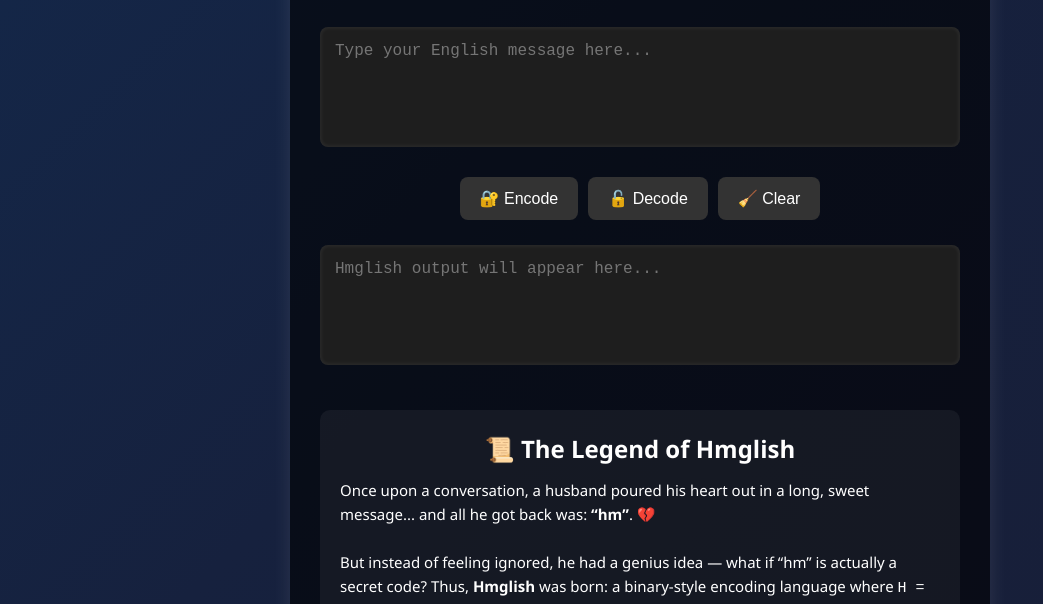
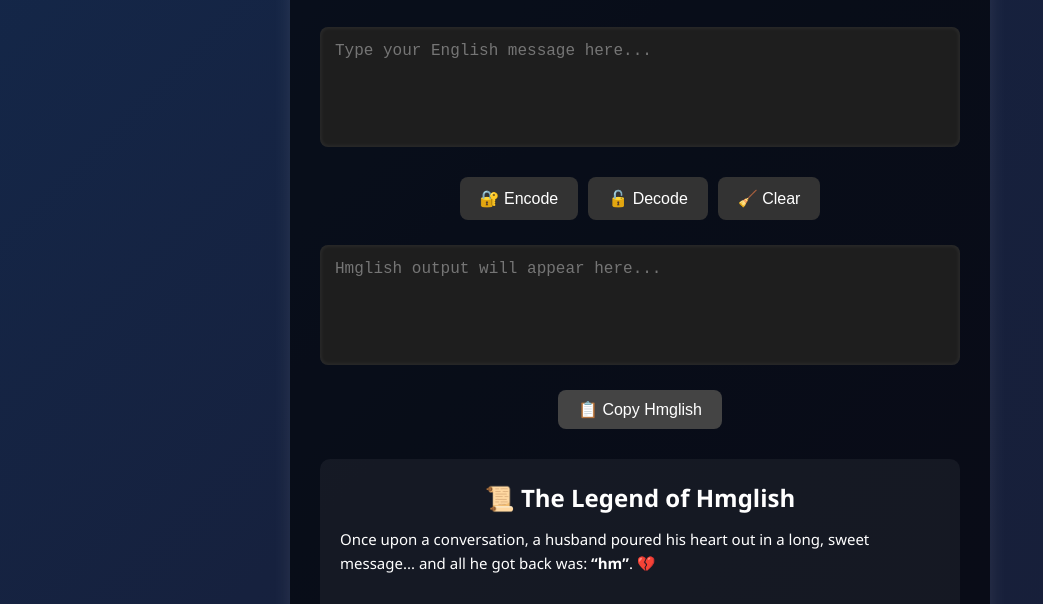
Before and after one commit to SohaibZa/Hmglish_Translator, a plain HTML site: page index.html in a window 1280 px wide. Shown: the part 140-744 px from the top of the page, without its empty margins (0-1043 px from the left). Drawn offline with Linux system fonts and the light colour scheme.

Commit message:
Copy Btn added

```diff
--- a/index.html
+++ b/index.html
@@ -23,6 +23,7 @@
 
 
     <textarea id="outputText" placeholder="Hmglish output will appear here..." readonly></textarea>
+    <button class="copy-btn" onclick="copyOutput()">📋 Copy Hmglish</button>
 
     <div class="about">
       <h2>📜 The Legend of Hmglish</h2>
--- a/script.js
+++ b/script.js
@@ -43,3 +43,15 @@ function clearText() {
   document.getElementById("inputText").value = "";
   document.getElementById("outputText").value = "";
 }
+function copyOutput() {
+  const output = document.getElementById("outputText");
+  output.select();
+  output.setSelectionRange(0, 99999); // For mobile devices
+
+  try {
+    document.execCommand("copy");
+    alert("Copied to clipboard! 🧠");
+  } catch (err) {
+    alert("Failed to copy 😓");
+  }
+}
--- a/style.css
+++ b/style.css
@@ -126,3 +126,19 @@ textarea {
     justify-content: center;
   }
 }
+.copy-btn {
+  margin-top: 10px;
+  padding: 10px 20px;
+  font-size: 16px;
+  background-color: #444;
+  color: white;
+  border: none;
+  cursor: pointer;
+  border-radius: 8px;
+  transition: background 0.3s, transform 0.2s;
+}
+
+.copy-btn:hover {
+  background-color: #666;
+  transform: scale(1.05);
+}
```
